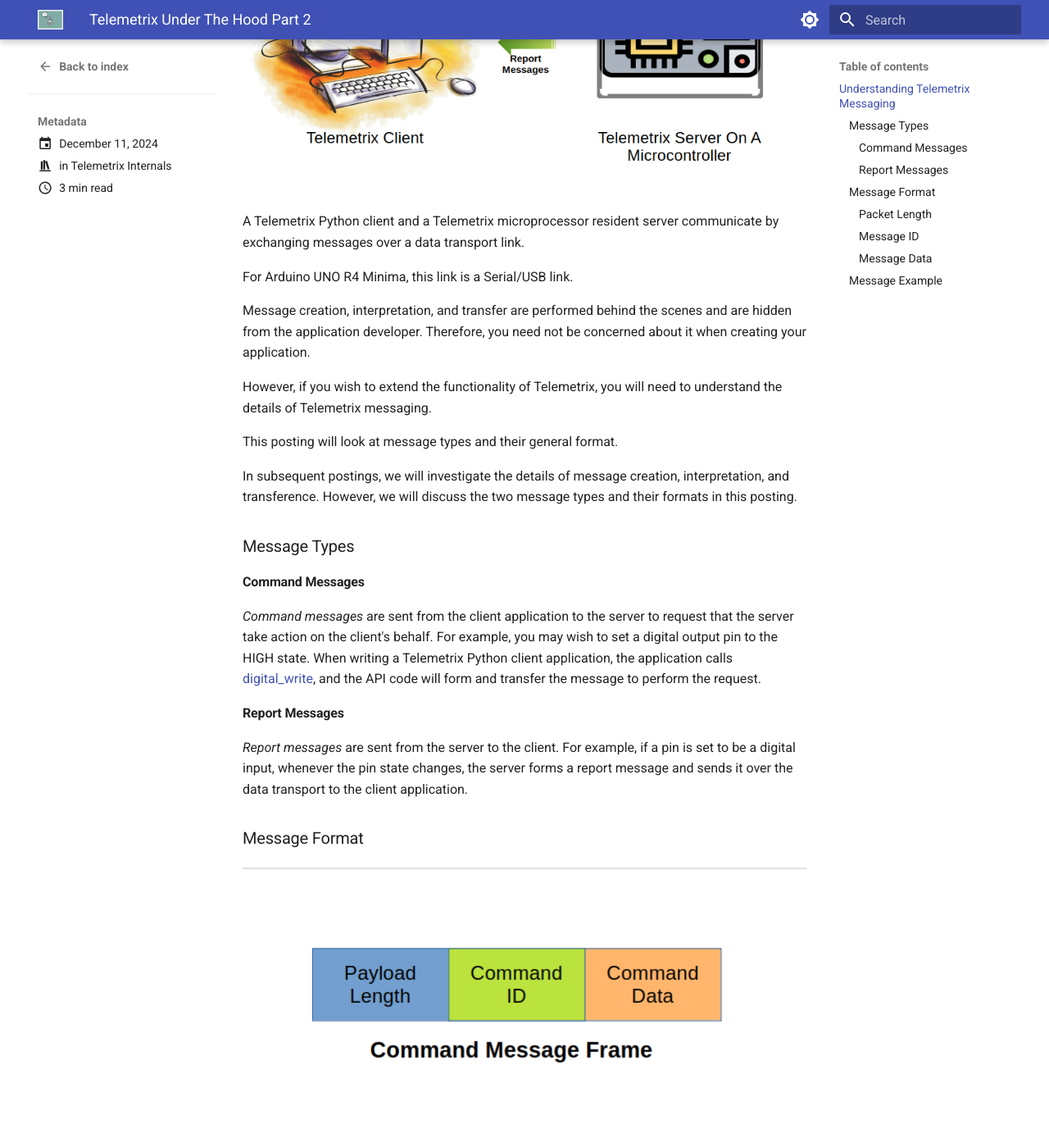
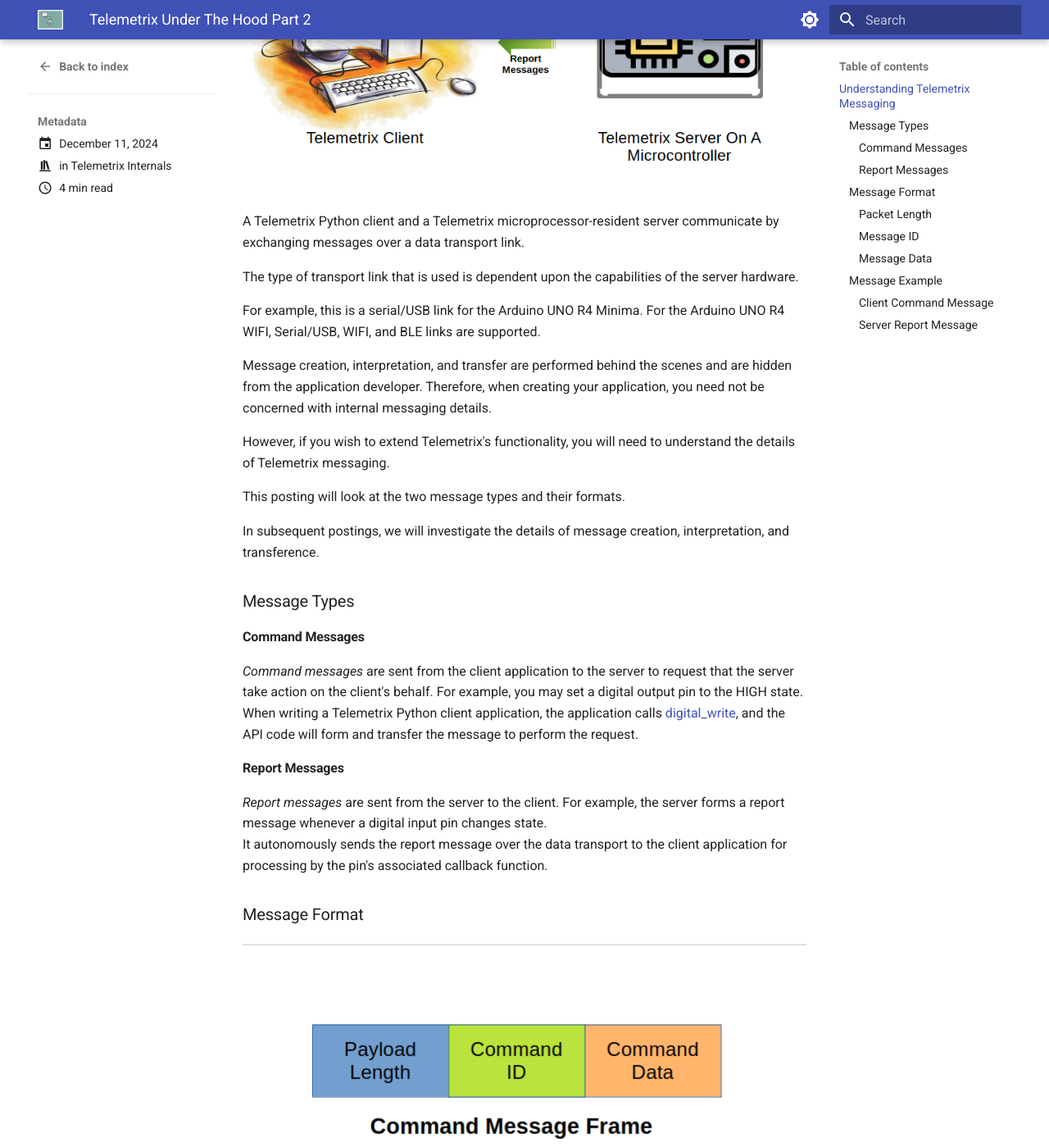
Before and after one commit to MrYsLab/bits-n-bots, an MkDocs documentation site: the page built from docs/posts/Telemetrix_Under_The_Hood_Part_2.md, in a window 1280 px wide and 1400 px high, scrolled down 330 px. Shown: the whole window at 82% size. Built offline with MkDocs 1.6.1 and Material for MkDocs 9.7.7, drawn with Linux system fonts in a browser that asks for light colours; comment, search, counter and statistics services are not loaded; some of the changed text lies outside the part shown.

Commit message:
telemetrix internals

````diff
--- a/docs/posts/Telemetrix_Under_The_Hood_Part_2.md
+++ b/docs/posts/Telemetrix_Under_The_Hood_Part_2.md
@@ -6,7 +6,7 @@
 comments: true
 ---
 
-
+# Telemetrix Under The Hood Part 2
 
 
 
@@ -15,27 +15,30 @@
 
 ![](../assets/images/tmx.png)
 
-A Telemetrix Python client and a Telemetrix microprocessor
-resident server communicate by exchanging messages over a data transport link.
+A Telemetrix Python client and a Telemetrix microprocessor-resident server communicate
+by exchanging messages over a data transport link.
 
-For Arduino UNO R4 Minima, this link is a Serial/USB link.
+The type of transport link that is used is dependent upon the capabilities
+of the server hardware.
+
+For example, this is a serial/USB link for the Arduino UNO R4 Minima.
+For the Arduino UNO R4 WIFI, Serial/USB, WIFI, and BLE links are supported.
 
 Message creation, interpretation, and transfer are performed behind
-the scenes and are hidden from the application developer. Therefore, you need not be concerned
-about it when creating your application.
+the scenes and are hidden from the application developer. Therefore,
+when creating your application, you need not be concerned with internal messaging details.
 
-However, if you wish to extend the functionality of Telemetrix, you will
-need to understand
-the details of Telemetrix messaging.
+However, if you wish to extend Telemetrix's functionality,
+you will need to understand the details of Telemetrix messaging.
 
-This posting will look at message types and their general format.
+This posting will look at the two message types and their formats.
 
 <!-- more -->
 
 
 In subsequent postings, we will investigate the details of
 message creation, interpretation, and transference.
-However, we will discuss the two message types and their formats in this posting.
+
 
 
 
@@ -45,17 +48,17 @@
 
 _Command messages_ are sent from the client application to the server to
 request that the server take action on the client's behalf. For example,
-you may wish to set a digital output pin to the HIGH state.
+you may set a digital output pin to the HIGH state.
 When writing a Telemetrix Python client application, the application
 calls
 [digital_write](https://mryslab.github.io/telemetrix-uno-r4/telemetrix_minima_reference/#telemetrix_uno_r4_minima.TelemetrixUnoR4Minima.digital_write),
 and the API code will form and transfer the message to perform the request.
 
 #### Report Messages
-_Report messages_ are sent from the server to the client.
-For example, if a pin is set to be a digital input, whenever the
-pin state changes, the server forms a report message and sends it
-over the data transport to the client application.
+_Report messages_ are sent from the server to the client. For example,
+the server forms a report message whenever a digital input pin changes state.
+It autonomously sends the report message over the data transport to the
+client application for processing by the pin's associated callback function.
 
 
 ### Message Format
@@ -66,7 +69,12 @@
 
 Both command and report messages use identical variable-length message formats.
 
-A message consists of 3 components.
+A message consists of three components:
+
+* Packet length
+* Message ID
+* Message Data
+
 
 #### Packet Length
 
@@ -86,6 +94,8 @@
 process the message.  It is a variable number of bytes in length.
 
 ### Message Example
+
+#### Client Command Message
 
 Let's look at the message generated by the Python API when the application
 calls the digital_write method.
@@ -109,20 +119,81 @@
 
 The method takes two parameters. A pin number and a pin value.
 
-The message is initially formed as a Python list,
+The command message is initially formed as a Python list,
 with the command ID, followed by the pin number, and finally
 with the pin output value.
 
-So, if we wish to set digital pin 8 to a value of 1, the command will contain
+So, if we wish to set digital pin 8 to a value of 1, the command message will contain
 
-[2, 8, 1]
+**[2, 8, 1]**
 
-The first byte, 2, is the command ID, 8 is the pin number and 1 is the pin state.
+The first byte, 2, is the command ID, 8 is the pin number, and 1 is the pin state.
 
-The _send_command method calculates the length of the command, which in this case
-is 3 bytes. It inserts the length at position zero of the list, so the full packet
+```aiignore
+    def _send_command(self, command):
+        """
+        This is a private utility method.
+
+
+        :param command:  command data in the form of a list
+
+        """
+        # the length of the list is added at the head
+        command.insert(0, len(command))
+        send_message = bytes(command)
+
+        if self.serial_port:
+            try:
+                self.serial_port.write(send_message)
+            except SerialException:
+                if self.shutdown_on_exception:
+                    self.shutdown()
+                raise RuntimeError('write fail in _send_command')
+        else:
+            raise RuntimeError('No serial port set.')
+```
+
+The __send_command_ method automatically calculates the length of the command in bytes
+and inserts the length into the command message. For this example, the command length
+is three bytes. It inserts the length at position zero of the list, so the full packet
 to be sent across the link is:
 
-[3, 2, 8, 1]
+**[3, 2, 8, 1]**
 
-In the next post, we will explore the Telemetrix server file layout.
+#### Server Report Message
+The server assembles report messages in a similar fashion
+
+```aiignore
+void scan_digital_inputs() {
+    byte value;
+
+    // report message
+
+    // byte 0 = packet length
+    // byte 1 = report type
+    // byte 2 = pin number
+    // byte 3 = value
+    byte report_message[4] = { 3, DIGITAL_REPORT, 0, 0 };
+
+    for (int i = 0; i < MAX_DIGITAL_PINS_SUPPORTED; i++) {
+        if (the_digital_pins[i].pin_mode == INPUT || the_digital_pins[i].pin_mode == INPUT_PULLUP) {
+            if (the_digital_pins[i].reporting_enabled) {
+                // if the value changed since last read
+                value = (byte)digitalRead(the_digital_pins[i].pin_number);
+                if (value != the_digital_pins[i].last_value) {
+                    the_digital_pins[i].last_value = value;
+                    report_message[2] = (byte)i;
+                    report_message[3] = value;
+                    client.write(report_message, 4);
+                    delay(1);
+                }
+            }
+        }
+    }
+}
+```
+
+As an example, the code above creates a report for each digital input pin with a detected
+state change.
+
+In the next post, we will explore the Telemetrix server.
````
Also changed, not shown: docs/posts/Telemetrix_Under_The_Hood _Part_1.md (+5 -2 lines).
